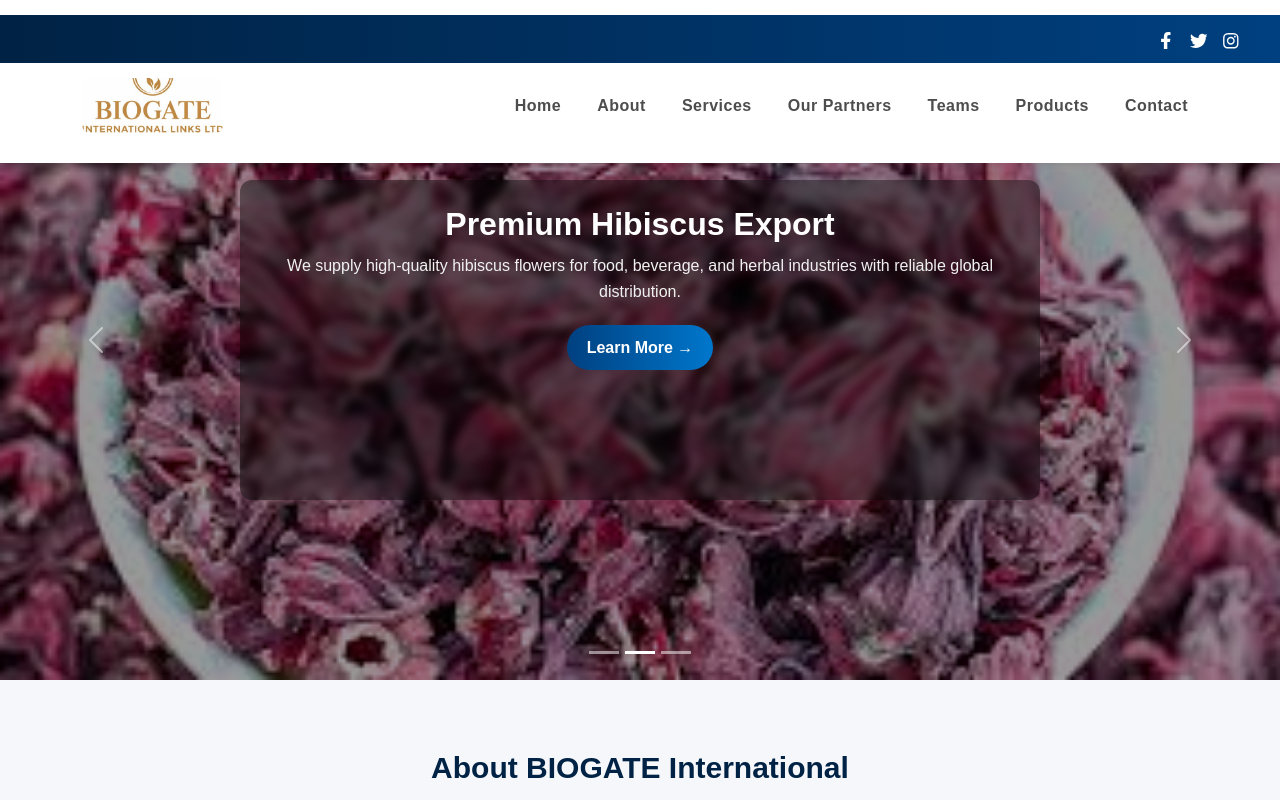
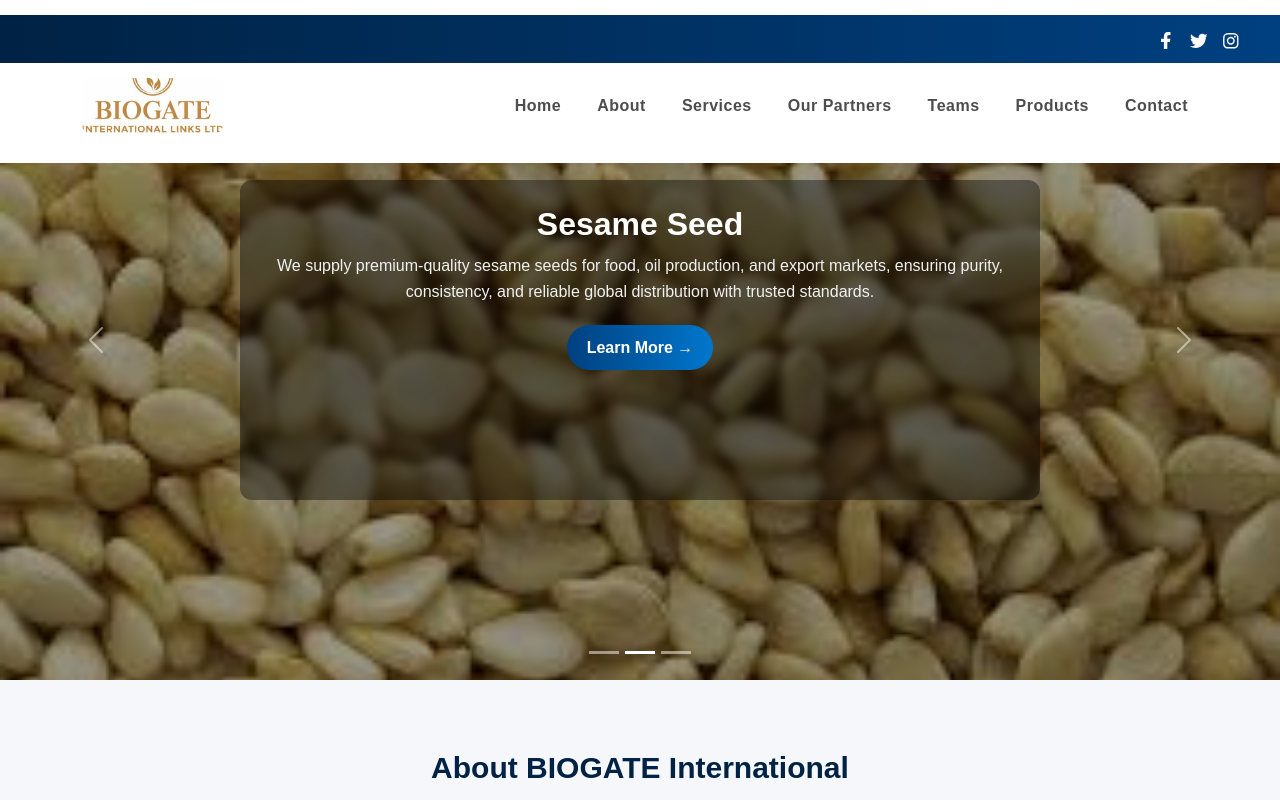
Before and after one commit to sanusijen/biogatelink, a React (Create React App) app: page / in a window 1280 px wide. Shown: the top 800 px of the page. Built offline with nearby package versions, Linux system fonts and the light colour scheme; a web font is replaced by a local one.

Commit message:
Update hero.js

```diff
--- a/src/components/hero.js
+++ b/src/components/hero.js
@@ -1,16 +1,9 @@
 import Carousel from 'react-bootstrap/Carousel';
 
 var heroData = [
+
   {
     id: 1,
-    image: require('../assets/images/bio.jpeg'),
-    title: 'BIOGATE International Links Ltd',
-    description:
-      'Delivering excellence in logistics, global trade, manufacturing, and technology solutions with trusted professionalism and international standards.',
-    link: 'https://www.google.com'
-  },
-  {
-    id: 2,
     image: require('../assets/images/zobo.jpeg'),
     title: 'Premium Hibiscus Export',
     description:
@@ -18,11 +11,20 @@ var heroData = [
     link: 'https://www.facebook.com'
   },
   {
+    id: 2,
+    image: require('../assets/images/sesame.jpeg'),
+    title: 'Sesame Seed',
+    description:
+      'We supply premium-quality sesame seeds for food, oil production, and export markets, ensuring purity, consistency, and reliable global distribution with trusted standards.',
+    link: 'https://www.google.com'
+  },
+
+  {
     id: 3,
-    image: require('../assets/images/phones.jpeg'),
-    title: 'Mobile Phone Distribution',
+    image: require('../assets/images/charcoal.jpeg'),
+    title: 'Charcoal',
     description:
-      'Supplying a wide range of smartphones and mobile devices with guaranteed quality, affordability, and fast delivery.',
+      'We supply high-quality charcoal suitable for cooking, heating, and industrial use, offering consistent burn performance and reliable global distribution..',
     link: 'https://www.twitter.com'
   }
 ];
```
